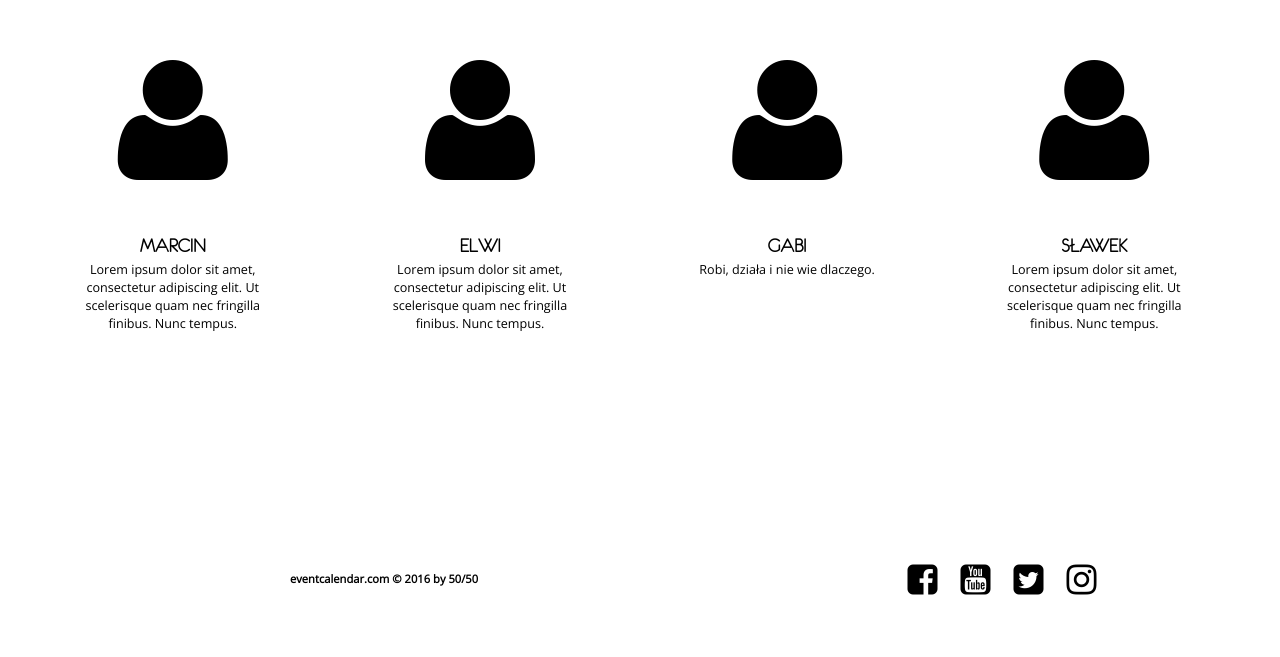
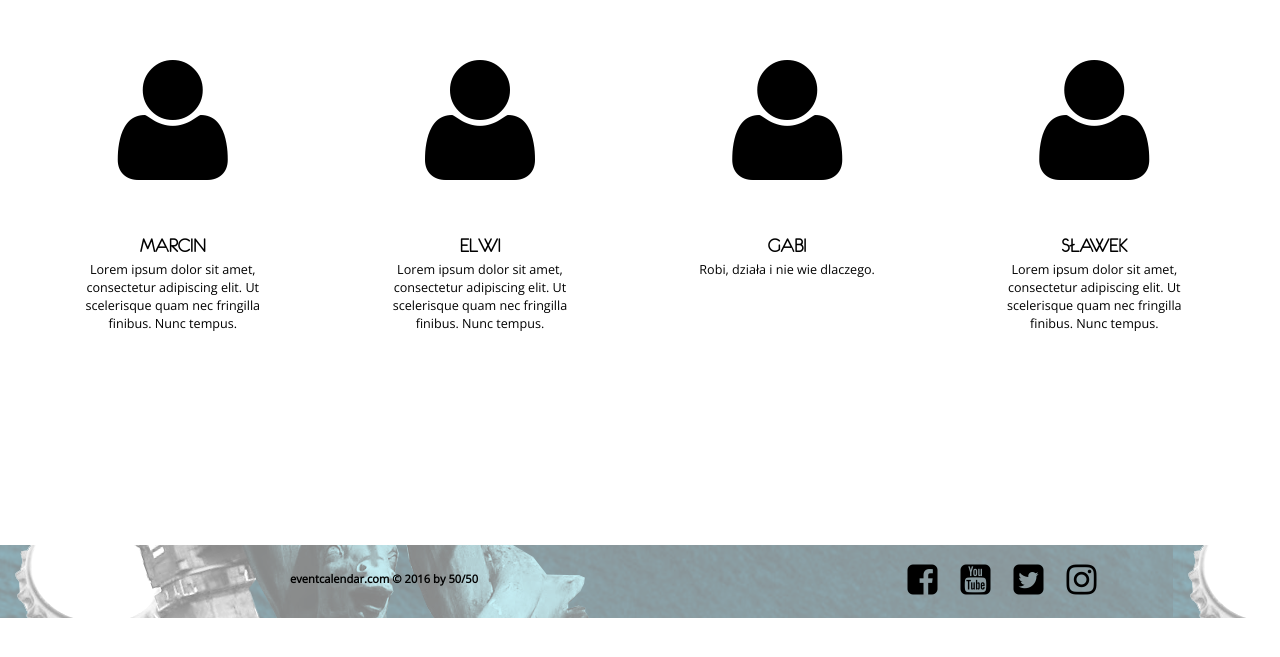
Before and after one commit to infoshareacademy/jfdd3-events, a plain HTML site: page index.html in a window 1280 px wide. Shown: the part 3343-4000 px from the top of the page. Drawn offline with nearby package versions, Linux system fonts and the light colour scheme.

Commit message:
merge z poprawkami Gabi1

```diff
--- a/css/style-nawigacja.css
+++ b/css/style-nawigacja.css
@@ -101,10 +101,9 @@ ol > li:hover >a {
     margin-bottom: 2%;
 }
 
-
 footer
 {
-    background-image: url("images/footer-background.png");
+    background-image: url("../images/footer-background.png");
     width: 100%;
     height: auto;
     overflow-y: hidden;
```
